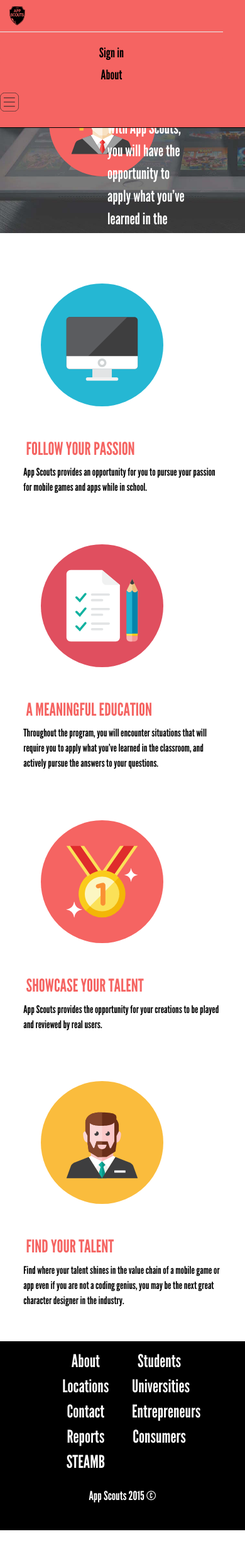
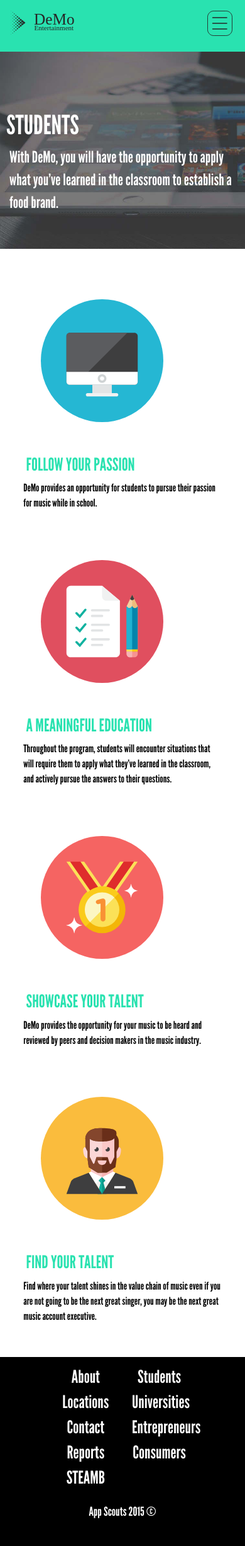
Before and after one commit to hoppinghippo/DeMo, a PHP site: page /student.php in a window 390 px wide. Shown: the whole page at 63% size. Before the commit the page ends 2429 px from the top, so only its background shows below. Run offline with PHP 8.4, Linux system fonts and the light colour scheme; some libraries are stand-ins or nearby versions.

Commit message:
intial commit

```diff
--- a/css/custom.css
+++ b/css/custom.css
@@ -1,5 +1,5 @@
 .navbar{
-    background-color: #F56462;
+    background-color: #29E2B0;
     border-bottom: 1px solid black;
     padding:0px;
 }
@@ -25,7 +25,7 @@
 }
 
 .navbar-btn{
-    background-color: #F56462;
+    background-color: #29E2B0;
     border: none;
     color:black;
     font-size:1.5em;
@@ -67,7 +67,7 @@
 
 }
 .student{
-      background-image: url("../svg/AppScouts_Students.svg");
+      background-image: url("../svg/DeMo-14.svg");
       height:170px;
       width:170px;
 }
@@ -223,7 +196,7 @@ h3{
 h4{
     margin-right: -35px;
     margin-top: 20px;
-    color:#F56462;
+    color:#29E2B0;
     font-size: 2em;
     text-align: left;
     margin-left: 5px;
@@ -239,12 +212,105 @@ h4{
     text-align: center;
     font-size: 3em;
 }
+
+.contentHolderTwo>p{
+    font-size: 1.5em;
+}
+
+
+
+.navbar-right{
+    margin-right: 35px;
+}
+.container-fluid{
+    padding-left: 0px;
+    padding-right: 0px;
+}
+.dropdown-menu{
+    min-width: 280px;
+    border-bottom-right-radius: 3px;
+    border-bottom-left-radius: 3px;
+    margin-right: -1px;
+}
+.dropdown-menu>li>a{
+    background-color: white;
+    color:black;
+    font-size: 1.5em;
+    padding:5px;
+    padding-left:25px;
+}
+.dropdown-menu>li>a:hover{
+    color:white;
+    background-color:#29E2B0;
+
+}
+.navbar-nav>.open>a{
+     background-color: white !important;
+}
+
 .navbar-default .navbar-nav>li>a{
     color:black;
     padding-top: 11px !important;
     padding-bottom: 0px;
 }
 
-.contentHolderTwo>p{
-    font-size: 1.5em;
+@media (max-width: 750px) {
+    .navbar-right{
+        float:right;
+        margin-right: 35px;
+        width: 86%;
+        margin-top: -65px;
+    }
+    .navbar-header{
+          display: inline;
+          clear: right;
+          width: 10%;
+          float: left;
+
+    }
+    h1{
+        padding-top: 20px
+    }
+    #menuimg {
+        float: right;
+      height: 40px;
+    }
+    #brandimg {
+        float: left;
+      height: 40px;
+    }
+
+    .nav>li>a {
+        padding:0px;
+
+    }
+    .contentHolder {
+        margin-right: 0px;
+        margin-left: 0px;
+        margin-top: 0px;
+    }
+    .container-fluid {
+      margin-top: 25px;
+    }
+    .navbar {
+         border-bottom: none;
+    }
+    .navbar-brand{
+        margin-top: 5px;
+    }
+
+    .navbar-nav>.open>a {
+        background-color: #29E2B0 !important;
+    }
+    .student{
+        display:none;
+    }
+    .textHolder{
+        padding:10px;
+    }
+
+
+
+
+
 }
--- a/header.php
+++ b/header.php
@@ -1,36 +1,10 @@
-
-<nav class="navbar navbar-default navbar-fixed-top">
-
-	 <div class="navbar-header">
-		 <a class="navbar-brand" href="index.php">
-	 		<img id="brandimg" alt="Brand" src="svg/AppScouts_Logo.svg">
-		 </a>
-	 </div>
-
-	 <div class="navbar-collapse navbar-right">
-
-		 <ul class="nav navbar-nav">
-
-		     <li><a type="button" class="btn btn-default navbar-btn">Sign in</a></li>
-		     <li><a type="button" href="process.php" class="btn btn-default navbar-btn">About</a></li>
-		   <!--  <li><a type="button" class="btn btn-default navbar-btn">Locations</a></li>-->
-
-	      	 <ul class="nav navbar-nav">
-		         <li class="dropdown">
-		             <a href="#" class="dropdown-toggle" data-toggle="dropdown" role="button" aria-haspopup="true" aria-expanded="false">
-		             	<img id="menuimg"  src="svg/AppScouts_Menu.svg"></a>
-		             <ul class="dropdown-menu">
-		         	    <li><a href="signup.php">Sign Up</a></li>
-		         	    <li><a href="core.php">Core Principles</a></li>
-		         	  <!--  <li><a href="#">Locations</a></li> -->
-		         	    <li><a href="education.php">About Mavin Education</a></li>
-		         	    <li><a href="steamb.php">STEAMB Framework</a></li>
-		             </ul>
-		         </li>
-		     </ul>
-		 </ul>
-
-
-	 </div>
-
-</nav>
+    <head>
+        <meta charset="utf-8">
+        <meta name="viewport" content="width=device-width, initial-scale=1, maximum-scale=1">
+        <meta http-equiv="X-UA-Compatible" content="IE=edge,chrome=1">
+        <title>DeMo</title>
+        <link rel="stylesheet" href="css/bootstrap-3.3.5/css/bootstrap.min.css">
+        <link rel="stylesheet" href="css/custom.css">
+          <script src="https://ajax.googleapis.com/ajax/libs/jquery/1.11.3/jquery.min.js"></script>
+  <script src="http://maxcdn.bootstrapcdn.com/bootstrap/3.3.5/js/bootstrap.min.js"></script>
+    </head>
--- /dev/null
+++ b/navigation.php
@@ -0,0 +1,38 @@
+
+<nav class="navbar navbar-default navbar-fixed-top">
+
+	 <div class="navbar-header">
+		 <a class="navbar-brand" href="index.php">
+	 		<img id="brandimg" alt="Brand" src="svg/DeMo-02.svg">
+		 </a>
+	 </div>
+
+	 <div class="navbar-collapse navbar-right">
+
+		 <ul class="nav navbar-nav">
+
+		    <!--   <li><a type="button" class="btn btn-default navbar-btn">Sign in</a></li>-->
+		    <!--   <li><a type="button" href="process.php" class="btn btn-default navbar-btn">About</a></li>-->
+		   <!--  <li><a type="button" class="btn btn-default navbar-btn">Locations</a></li>-->
+
+	      	 <ul class="nav navbar-nav">
+		         <li class="dropdown">
+		             <a href="#" class="dropdown-toggle" data-toggle="dropdown" role="button" aria-haspopup="true" aria-expanded="false">
+		             	<img id="menuimg"  src="svg/AppScouts_Menu.svg"></a>
+		             <ul class="dropdown-menu">
+		             	<li><a href="student.php">Students</a></li>
+		             	<li><a href="school.php" >Schools</a></li>
+		         	    <li><a href="signup.php">Sign Up</a></li>
+		         	    <li><a href="core.php">Core Principles</a></li>
+		         	  <!--  <li><a href="#">Locations</a></li> -->
+		         	    <li><a href="education.php">About Mavin Education</a></li>
+		         	    <li><a href="steamb.php">STEAMB Framework</a></li>
+		             </ul>
+		         </li>
+		     </ul>
+		 </ul>
+
+
+	 </div>
+
+</nav>
--- a/student.php
+++ b/student.php
@@ -1,36 +1,22 @@
 <!DOCTYPE html>
-    <head>
-        <meta charset="utf-8">
-        <meta http-equiv="X-UA-Compatible" content="IE=edge,chrome=1">
-        <title>App Scouts</title>
-        <link rel="stylesheet" href="css/bootstrap-3.3.5/css/bootstrap.min.css">
-        <link rel="stylesheet" href="css/custom.css">
-          <script src="https://ajax.googleapis.com/ajax/libs/jquery/1.11.3/jquery.min.js"></script>
-  <script src="http://maxcdn.bootstrapcdn.com/bootstrap/3.3.5/js/bootstrap.min.js"></script>
-    </head>
+    <?php include 'header.php';?>
     <body>
 
 
- 		<?php include 'header.php';?>
+ 		<?php include 'navigation.php';?>
 
 		<div class="container-fluid">
 
 			<div class="pictureHolder">
 				<div class="contentHolder">
-					<div class="row">
-						<div style="text-align:center;">
-							<a href="student.php" style="border-bottom:2px solid white;" class="topLink">Students</a>
-							<a href="school.php" class="topLink">Schools</a>
-						</div>
-					</div>
-					<div class="row" style="margin-top:30px;">
-						<div class="col-xs-4">
+					<div class="row" style="margin-top:100px;">
+						<div class="col-md-4">
 							<div class="student"></div>
 						</div>
-						<div class="col-xs-8">
+						<div class="col-md-8">
 							<div class="textHolder">
 								<h3>STUDENTS</h3>
-								<p>With App Scouts, you will have the opportunity to apply what you’ve learned in the classroom to create your own games and apps.</p>
+								<p>With DeMo, you will have the opportunity to apply what you’ve learned in the classroom to establish a food brand.</p>
 
 							</div>
 						</div>
@@ -43,22 +29,22 @@
 					<div class="col-md-3">
 						<img id="iconimg" src="svg/AppScouts-21.svg">
 						<h4>&nbsp;FOLLOW YOUR PASSION</h4>
-						<p>App Scouts provides an opportunity for you to pursue your passion for mobile games and apps while in school.</p>
+						<p>DeMo provides an opportunity for students to pursue their passion for music while in school.</p>
 					</div>
 					<div class="col-md-3">
 						<img id="iconimg" src="svg/AppScouts-17.svg">
 						<h4>&nbsp;A MEANINGFUL EDUCATION</h4>
-						<p>Throughout the program, you will encounter situations that will require you to apply what you’ve learned in the classroom, and actively pursue the answers to your questions.</p>
+						<p>Throughout the program, students will encounter situations that will require them to apply what they’ve learned in the classroom, and actively pursue the answers to their questions.</p>
 					</div>
 					<div class="col-md-3">
 						<img id="iconimg" src="svg/AppScouts-23.svg">
 						<h4>&nbsp;SHOWCASE YOUR TALENT</h4>
-						<p>App Scouts provides the opportunity for your creations to be played and reviewed by real users.</p>
+						<p>DeMo provides the opportunity for your music to be heard and reviewed by peers and decision makers in the music industry.</p>
 					</div>
 					<div class="col-md-3">
 						<img id="iconimg" src="svg/AppScouts-22.svg">
 						<h4>&nbsp;FIND YOUR TALENT</h4>
-						<p>Find where your talent shines in the value chain of a mobile game or app even if you are not a coding genius, you may be the next great character designer in the industry.</p>
+						<p>Find where your talent shines in the value chain of music even if you are not going to be the next great singer, you may be the next great music account executive.</p>
 					</div>
 
 				</div>
```
Also changed, not shown: other parts of css/custom.css (+4 -31 lines), core.php (+3 -11 lines), education.php (+2 -10 lines), index.php (+8 -22 lines), process.php (+2 -10 lines), school.php (+9 -21 lines), signup.php (+2 -10 lines), steamb.php (+2 -10 lines), svg/DeMo-01.svg (added), svg/DeMo-02.svg (added), svg/DeMo-14.svg (added), svg/DeMo-20.svg (added).
